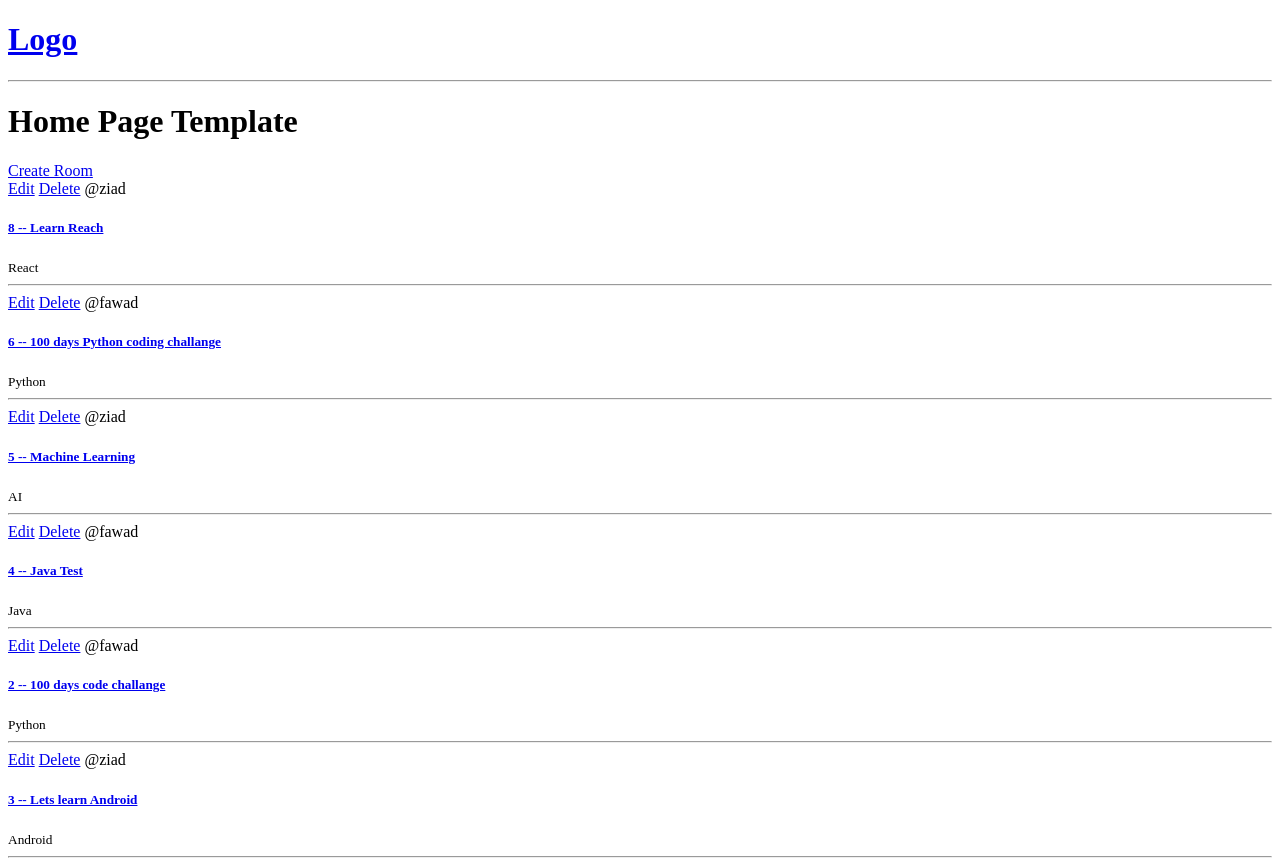
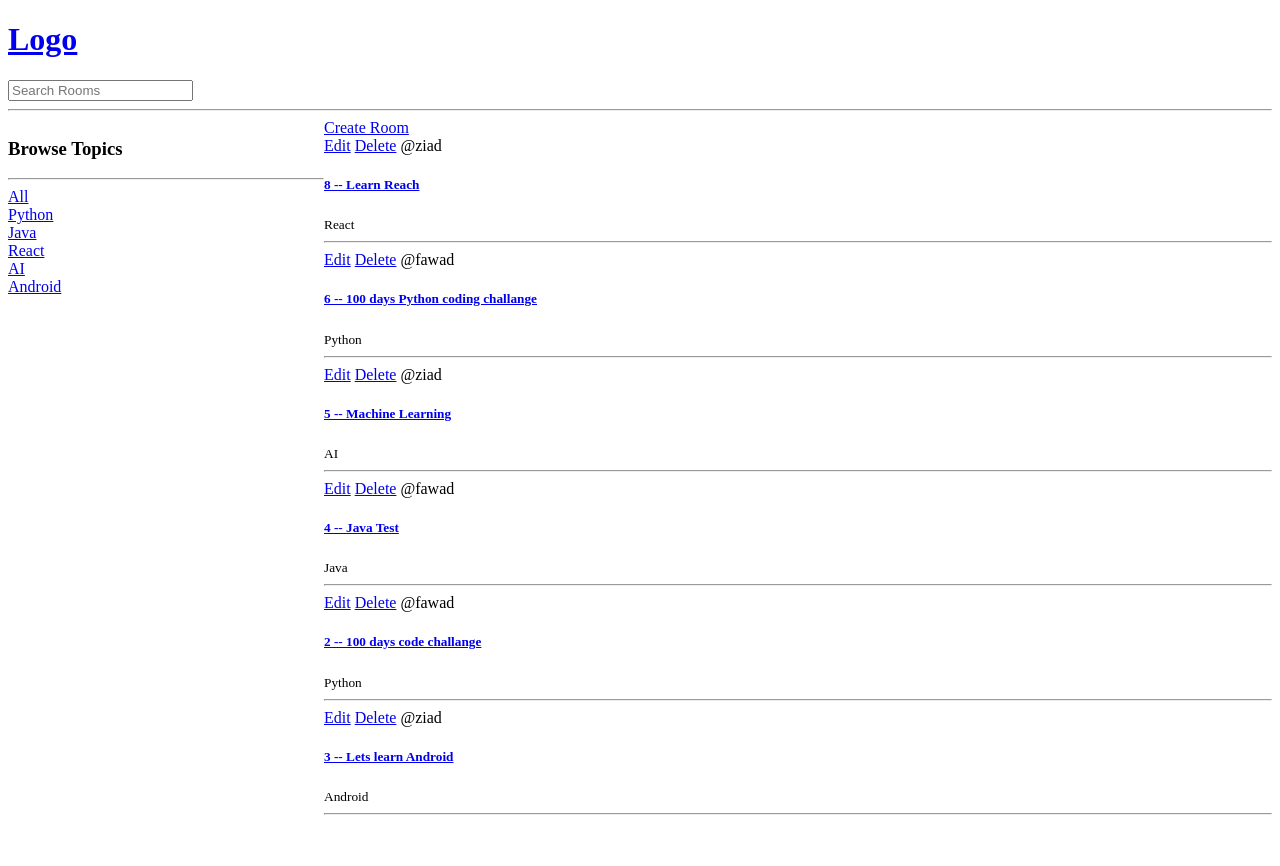
Before and after one commit to fawad1997/Django-StudyBud, a Django app: page / in a window 1280 px wide. After the commit the page ends 815 px from the top, so only its background shows below. Run offline with Django 5.2, Linux system fonts and the light colour scheme; data comes from the database, SQL or seed files in the repository; both versions use the stored data as it was after the commit.

Commit message:
search added

```diff
--- a/base/templates/base/home.html
+++ b/base/templates/base/home.html
@@ -1,7 +1,21 @@
-{% extends 'main.html' %}
-
-{% block content %}
-<h1>Home Page Template</h1>
+{% extends 'main.html' %} {% block content %}
+<style>
+    .home-container{
+        display: grid;
+        grid-template-columns: 1fr 3fr;
+    }
+</style>
+<div class="home-container">
+  <div class="">
+    <h3>Browse Topics</h3>
+    <hr />
+    <a href="{% url 'home' %}">All</a>
+    {% for topic in topics %}
+    <div>
+      <a href="{% url 'home' %}?q={{topic}}">{{topic}}</a>
+    </div>
+    {% endfor %}
+  </div>
   <div>
     <a href="{% url 'create-room' %}">Create Room</a>
     <div>
@@ -9,9 +23,13 @@
       <a href="{% url 'update-room' room.id %}">Edit</a>
       <a href="{% url 'delete-room' room.id %}">Delete</a>
       <span>@{{room.host.username}}</span>
-            <a href="{% url 'room' room.id %}"><h5>{{room.id}} -- {{room.name}}</h5></a>
-            <small>{{room.topic.name}}</small><hr/>
+      <a href="{% url 'room' room.id %}"
+        ><h5>{{room.id}} -- {{room.name}}</h5></a
+      >
+      <small>{{room.topic.name}}</small>
+      <hr />
       {% endfor %}
     </div>
   </div>
+</div>
 {% endblock %}
--- a/base/views.py
+++ b/base/views.py
@@ -1,12 +1,15 @@
 from django.shortcuts import render, redirect
-from .models import Room
+from django.db.models import Q
+from .models import Room, Topic
 from .forms import RoomForm
 
 rooms = []
 # Create your views here.
 def home(request):
-    rooms = Room.objects.all()
-    context = {'rooms': rooms}
+    q = request.GET.get('q') if request.GET.get('q') != None else ''
+    rooms = Room.objects.filter(Q(topic__name__icontains=q) | Q(name__icontains=q) | Q(description__icontains=q))
+    topics = Topic.objects.all()
+    context = {'rooms': rooms, 'topics':topics}
     return render(request, 'base/home.html', context)
 
 def room(request, pk):
--- a/templates/navbar.html
+++ b/templates/navbar.html
@@ -1,2 +1,6 @@
 <h1><a href="{% url 'home' %}">Logo</a></h1>
+
+<form method="get" action="{% url 'home' %}">
+    <input type="text" name="q" placeholder="Search Rooms" />
+</form>
 <hr/>
```
Also changed, not shown: db.sqlite3. Lines whose indentation alone changed are shown as unchanged.
